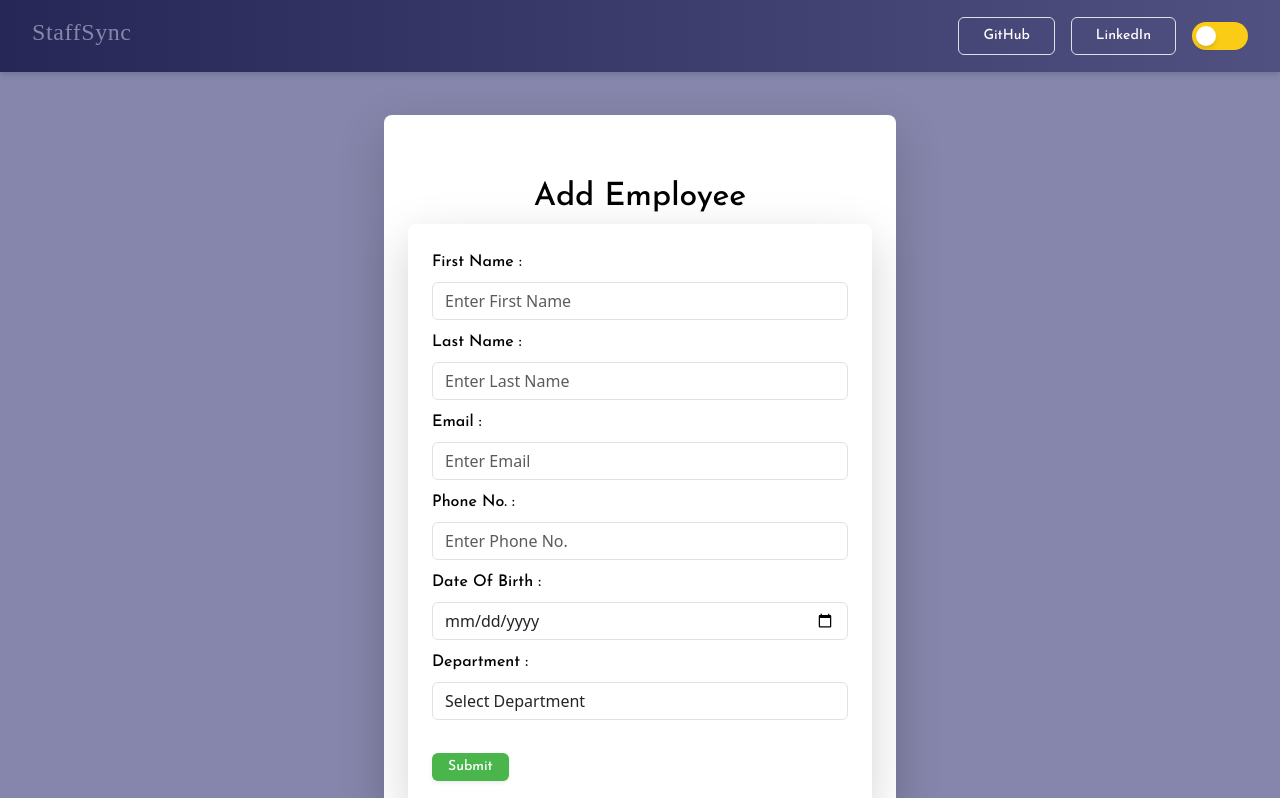
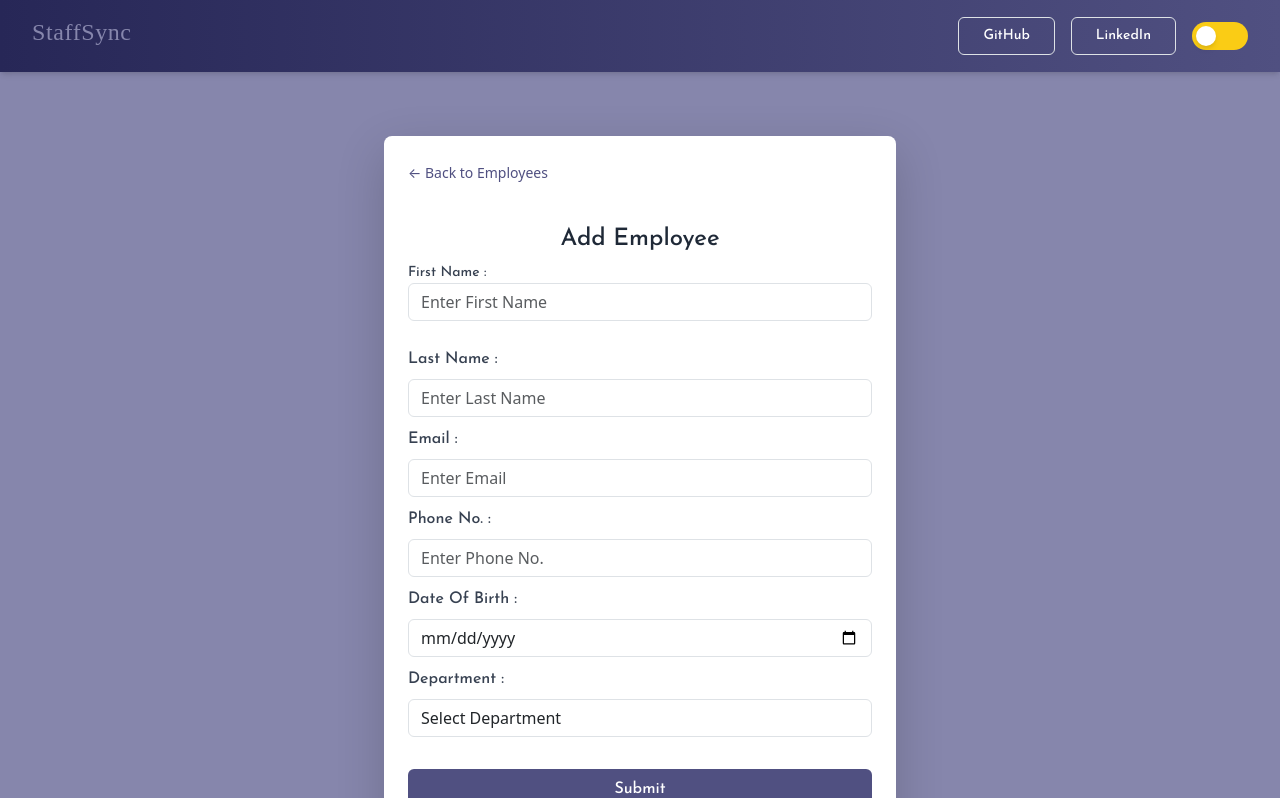
Before and after one commit to itsnehakv/Employee-Management-System, a React (Vite) app in the folder ems-frontend/: page /add-employee in a window 1280 px wide. Shown: the top 798 px of the page. Built offline with nearby package versions, Linux system fonts and the light colour scheme; a web font is replaced by a local one.

Commit message:
feat: Alerts before adding/updating employee, Back button on form to navigate back to list, change in label classes (remove bootstrap classes),

```diff
--- a/ems-frontend/src/Components/EmployeeComponent.jsx
+++ b/ems-frontend/src/Components/EmployeeComponent.jsx
@@ -6,6 +6,7 @@ import {
 } from "../Services/EmployeeService";
 import { useNavigate } from "react-router-dom";
 import { useParams } from "react-router-dom";
+import Swal from "sweetalert2";
 
 const EmployeeComponent = () => {
   const [firstName, setfirstName] = useState("");
@@ -59,23 +60,26 @@ const EmployeeComponent = () => {
       console.log(employee);
 
       if (id) {
-        //if id is present in URL, then only call updateEmployeeById
-        updateEmployeeById(id, employee)
-          .then((response) => {
-            console.log("Employee data updated successfully", response.data);
-            navigate("/employees"); //After updating employee, navigate to employee list page
-          })
-          .catch((error) => {
-            console.error("Error updating employee data:", error);
+        updateEmployeeById(id, employee).then((response) => {
+          Swal.fire({
+            icon: "success",
+            title: "Employee Updated",
+            text: "Employee details updated successfully!",
+            confirmButtonColor: "#505081",
+          }).then(() => {
+            navigate("/employees");
+          });
         });
       } else {
-        createEmployee(employee)
-          .then((response) => {
-            console.log("Employee data saved successfully", response.data);
-            navigate("/employees"); //After adding employee, navigate to employee list page
-          })
-          .catch((error) => {
-            console.error("Error saving employee data:", error);
+        createEmployee(employee).then((response) => {
+          Swal.fire({
+            icon: "success",
+            title: "Employee Added",
+            text: "Employee added successfully!",
+            confirmButtonColor: "#505081",
+          }).then(() => {
+            navigate("/employees");
+          });
         });
       }
     }
@@ -130,15 +134,16 @@ const EmployeeComponent = () => {
   function pageTitle() {
     if (id) {
       return (
-        <h2 className="text-center josefin-sans-link">
+        <h2 className="text-2xl font-semibold text-center josefin-sans-link text-gray-800">
           <br />
           Update Employee
         </h2>
       );
     } else {
       return (
-        <h2 className="text-center josefin-sans-link">
-          <br></br>Add Employee
+        <h2 className="text-2xl font-semibold text-center josefin-sans-link text-gray-800 ">
+          <br />
+          Add Employee
         </h2>
       );
     }
@@ -163,44 +168,45 @@ const EmployeeComponent = () => {
     }
   }, [id]);
   return (
-    <div className="min-h-screen flex items-center justify-center">
+    <div className="flex items-center justify-center py-16">
       <div className="bg-white shadow-lg rounded-lg w-full max-w-lg p-6">
+        <button
+          onClick={() => navigate("/employees")}
+          className="text-sm text-[#505081] hover:underline mb-2"
+        >
+          ← Back to Employees
+        </button>
         {pageTitle()}
-        {/* <div className="card-body "> */}
-        <div className="bg-white shadow-lg rounded-lg w-full max-w-lg p-6">
         <form>
           {/* First Name */}
-            <div className="form-group mb-2">
-              <label className="form-label josefin-sans-link">
+          <div className="mb-4">
+            <label className="block text-sm font-medium text-gray-700  josefin-sans-link">
               First Name :
             </label>
             <input
               type="text"
               placeholder="Enter First Name"
               name="firstName"
-                className={`form-control ${
-                  errors.firstName ? "is-invalid" : ""
-                }`} //is-invalid is from bootstrap; this statement is like if-else
+              className={`form-control ${errors.firstName ? "is-invalid" : ""}`}
+              //is-invalid is from bootstrap; this statement is like if-else
               value={firstName}
               onChange={handlefirstName}
             />
             {errors.firstName && (
-                <div className="invalid-feedback">{errors.firstName} </div>
+              <p className="text-red-500 text-sm mt-1">{errors.firstName} </p>
             )}
           </div>
 
           {/* Last Name */}
           <div className="form-group mb-2">
-              <label className="form-label josefin-sans-link">
+            <label className="form-label josefin-sans-link text-gray-700">
               Last Name :
             </label>
             <input
               type="text"
               placeholder="Enter Last Name"
               name="lastName"
-                className={`form-control ${
-                  errors.lastName ? "is-invalid" : ""
-                }`}
+              className={`form-control ${errors.lastName ? "is-invalid" : ""}`}
               value={lastName}
               onChange={handlelastName}
             />
@@ -211,7 +217,9 @@ const EmployeeComponent = () => {
 
           {/* Email ID */}
           <div className="form-group mb-2">
-              <label className="form-label josefin-sans-link">Email :</label>
+            <label className="form-label josefin-sans-link text-gray-700">
+              Email :
+            </label>
             <input
               type="text"
               placeholder="Enter Email"
@@ -227,7 +235,7 @@ const EmployeeComponent = () => {
 
           {/* Phone No */}
           <div className="form-group mb-2">
-              <label className="form-label josefin-sans-link">
+            <label className="form-label josefin-sans-link text-gray-700">
               Phone No. :
             </label>
             <input
@@ -245,7 +253,7 @@ const EmployeeComponent = () => {
 
           {/* DOB */}
           <div className="form-group mb-2">
-              <label className="form-label josefin-sans-link">
+            <label className="form-label josefin-sans-link text-gray-700">
               Date Of Birth :
             </label>
             <input
@@ -263,7 +271,7 @@ const EmployeeComponent = () => {
 
           {/* Department */}
           <div className="form-group mb-2">
-              <label className="form-label josefin-sans-link">
+            <label className="form-label josefin-sans-link text-gray-700">
               Department :
             </label>
             <br></br>
@@ -286,14 +294,14 @@ const EmployeeComponent = () => {
           </div>
           <br />
           <button
-              className="bg-[#4ab54a] text-white px-3 py-1 josefin-sans-link rounded-md text-sm hover:bg-[#6ec46e] transition shadow-sm"
             type="submit"
             onClick={SaveOrUpdateEmployee}
+            className="w-full bg-[#505081] text-white py-2 rounded-md josefin-sans-link hover:bg-[#3f3f6a] transition"
           >
             Submit
           </button>
+          <br />
         </form>
-        </div>
       </div>
     </div>
   );
```
Lines whose indentation alone changed are shown as unchanged.
